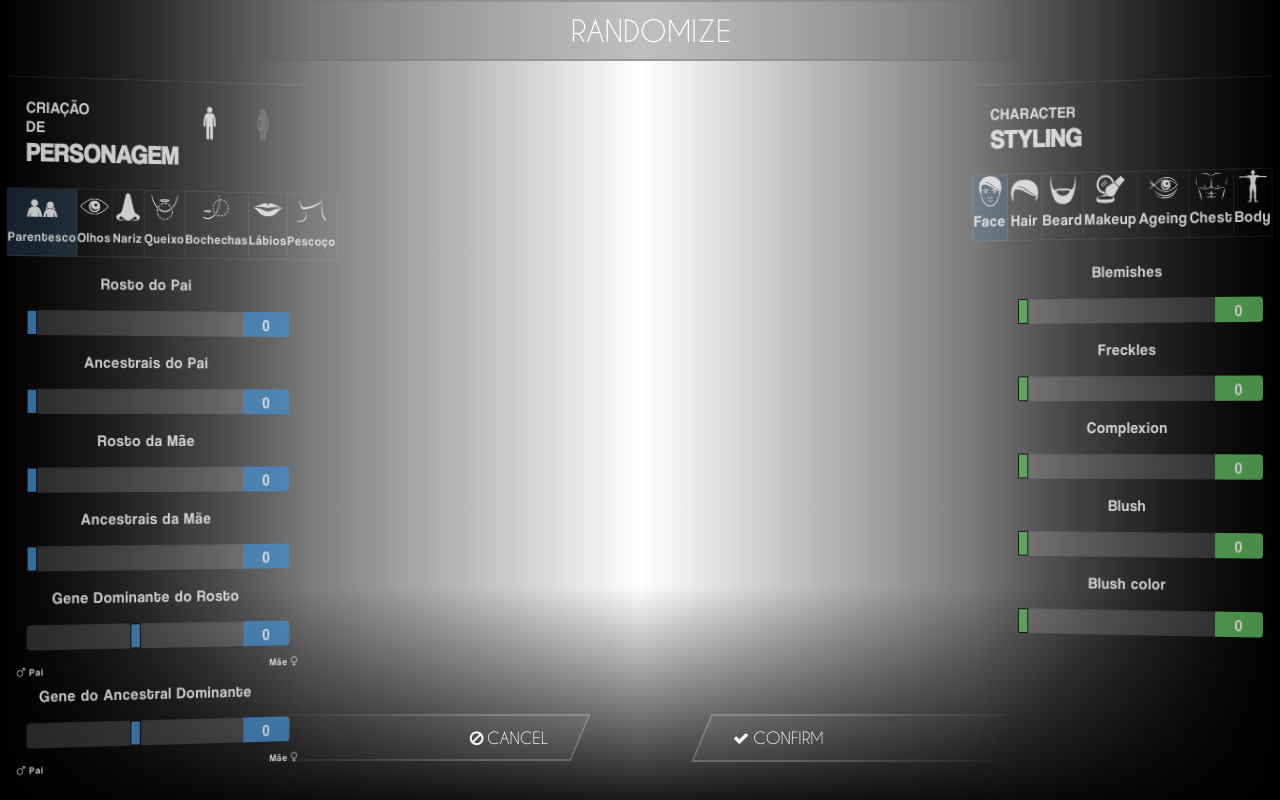
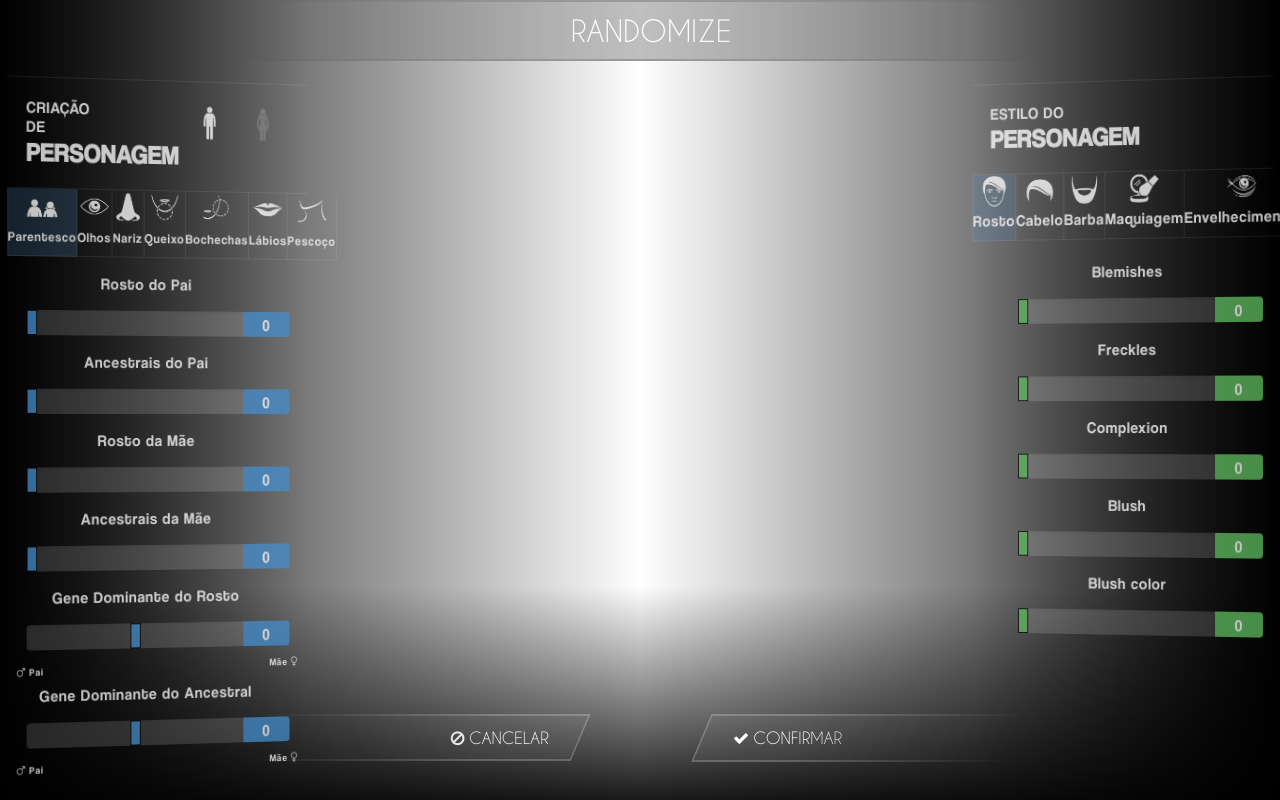
Before and after one commit to eduscott/UICharacterCreator, a plain HTML site: page menus/creator/index.html in a window 1280 px wide. Drawn offline with Linux system fonts and the light colour scheme.

Commit message:
Update index.html

```diff
--- a/menus/creator/index.html
+++ b/menus/creator/index.html
@@ -84,7 +84,7 @@
                 <output id="ShapeMix">0</output>
             </li>
             <label style="font-size: 10px;"><i class="fa fa-mars" aria-hidden="true"></i> Pai<span style="float: right">Mãe <i class="fa fa-venus" aria-hidden="true"></i></span></label>
-            <label class="creator_menu_label">Gene do Ancestral Dominante</label>
+            <label class="creator_menu_label">Gene Dominante do Ancestral</label>
             <li class="range range-primary">
                 <input type="range" min="-100" max="100" value="0" step="1" class="slider" data-type="parents" id="changeSkinMix" oninput="SkinMix.value=value">
                 <output id="SkinMix">0</output>
@@ -199,17 +199,17 @@
           </div>
           <div id="cheek" class="creator_submenu" style="display:none">
             <ul>
-                <label class="creator_menu_label">Cheekbone height</label>
+                <label class="creator_menu_label">Altura da Bochecha</label>
                 <li class="range range-warning">
                   <input type="range" min="-1" max="1" value="0" step="0.1" class="slider" id="changeCheekboneHeight" data-type="face" oninput="heightCheekbone.value=value">
                   <output id="heightCheekbone">0</output>
                 </li>
-                <label class="creator_menu_label">Cheekbone width</label>
+                <label class="creator_menu_label">Largura da Bochecha</label>
                 <li class="range range-warning">
                   <input type="range" min="-1" max="1" value="0" step="0.1" class="slider" id="changeCheekboneWidth" data-type="face" oninput="widthCheekbone.value=value">
                   <output id="widthCheekbone">0</output>
                 </li>
-                <label class="creator_menu_label">Cheeks width</label>
+                <label class="creator_menu_label">Tamanho das Bochechas</label>
                 <li class="range range-warning">
                   <input type="range" min="-1" max="1" value="0" step="0.1" class="slider" id="changeCheeksWidth" data-type="face" oninput="widthCheeks.value=value">
                   <output id="widthCheeks">0</output>
@@ -217,7 +217,7 @@
           </div>
           <div id="lips" class="creator_submenu" style="display:none">
             <ul>
-                <label class="creator_menu_label">Lips width</label>
+                <label class="creator_menu_label">Tamanho dos Lábios</label>
                 <li class="range range-info">
                   <input type="range" min="-1" max="1" value="0" step="0.1" class="slider" id="changeLipsWidth" data-type="face" oninput="widthLips.value=value">
                   <output id="widthLips">0</output>
@@ -225,7 +225,7 @@
           </div>
           <div id="neck" class="creator_submenu" style="display:none">
               <ul>
-                  <label class="creator_menu_label">Neck height</label>
+                  <label class="creator_menu_label">Tamanho dos Pescoço</label>
                   <li class="range range-success">
                     <input type="range" min="-1" max="1" value="0" step="0.1" class="slider" id="changeNeckHeight" data-type="face" oninput="heightNeck.value=value">
                     <output id="heightNeck">0</output>
@@ -238,8 +238,8 @@
       <div class="randomize">Randomize</div>
       <div id="inventory_content">
         <div class="inventory_content_bottom_buttons">
-          <div id="inv_cancel" class="btn-5"><div class="inv_cancel"><i class="fa fa-ban"></i> <span>Cancel</span></div></div>
-          <div id="inv_confirm" class="btn-5"><div class="inv_confirm"><i class="fa fa-check"></i> <span>Confirm</span></div></div>
+          <div id="inv_cancel" class="btn-5"><div class="inv_cancel"><i class="fa fa-ban"></i> <span>Cancelar</span></div></div>
+          <div id="inv_confirm" class="btn-5"><div class="inv_confirm"><i class="fa fa-check"></i> <span>Confirmar</span></div></div>
         </div>
       </div>
     </div>
@@ -247,38 +247,38 @@
     <div class="inventory inv_right">
         <div class="inventory_head">
             <div class="inventory_head_left">
-              <span>Character</span><label>Styling</label>
+              <span>Estilo do</span><label>Personagem</label>
             </div>
           </div>
           <div class="inventory_content">
               <div class="creator_menus">
                 <div class="styling_menu active" data-menu="face_skin">
                   <img src="../../images/creator/face.png">
-                    <label>Face</label>
+                    <label>Rosto</label>
                 </div>
                 <div class="styling_menu" data-menu="hair">
                   <img src="../../images/creator/hair.png">
-                    <label>Hair</label>
+                    <label>Cabelo</label>
                 </div>
                 <div class="styling_menu" data-menu="beard">
                   <img src="../../images/creator/beard.png">
-                    <label>Beard</label>
+                    <label>Barba</label>
                 </div>
                 <div class="styling_menu" data-menu="makeup">
                   <img src="../../images/creator/make_up.png">
-                    <label>Makeup</label>
+                    <label>Maquiagem</label>
                 </div>
                 <div class="styling_menu" data-menu="age">
                   <img src="../../images/creator/aging.png">
-                    <label>Ageing</label>
+                    <label>Envelhecimento</label>
                 </div>
                 <div class="styling_menu" data-menu="chest">
                   <img src="../../images/creator/chest.png">
-                    <label>Chest</label>
+                    <label>Abdomen</label>
                 </div>
                 <div class="styling_menu" data-menu="body">
                   <img src="../../images/creator/body.png">
-                    <label>Body</label>
+                    <label>Corpo</label>
                 </div>
               </div>
           </div>
```
